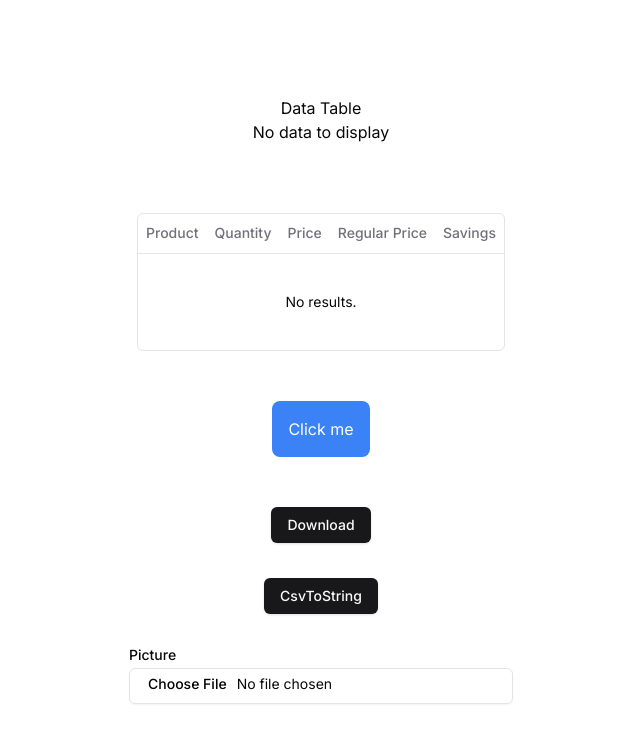
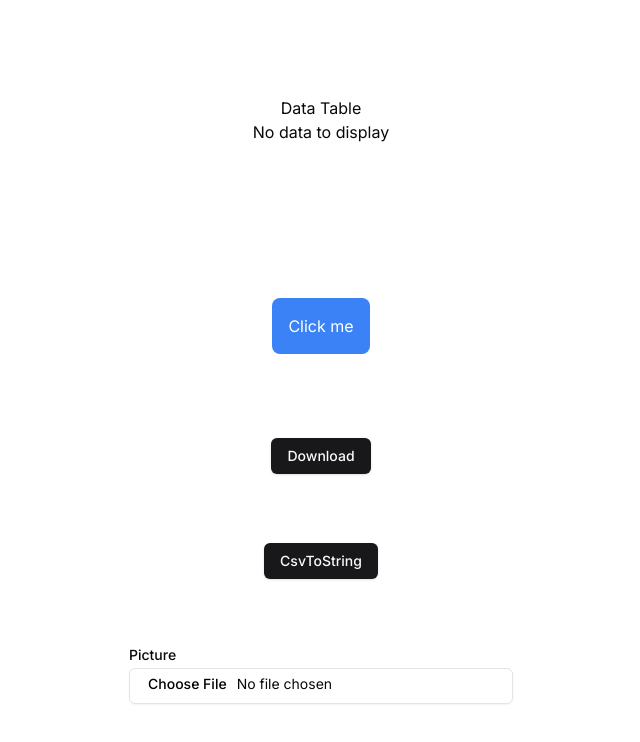
Before and after one commit to HoldUpFjord/receipt_reader, a Next.js app in the folder receipt_reader/: page / in a window 1280 px wide. Shown: the top 742 px of the page, without its empty margins (319-959 px from the left). Built offline with nearby package versions, Linux system fonts and the light colour scheme.

Commit message:
data-tablle works + install sharp for image processing

```diff
--- a/receipt_reader/package.json
+++ b/receipt_reader/package.json
@@ -20,6 +20,7 @@
     "papaparse": "^5.4.1",
     "react": "^18",
     "react-dom": "^18",
+    "sharp": "^0.33.4",
     "tailwind-merge": "^2.4.0",
     "tailwindcss-animate": "^1.0.7",
     "tesseract.js": "^5.1.0"
--- a/receipt_reader/src/app/page.tsx
+++ b/receipt_reader/src/app/page.tsx
@@ -144,7 +144,6 @@ export default function Home() {
         )}
         </section>
       <section/>
-       <DataTable columns={columns} data={data}/>
       <MyButtonComponent onClick={handleButtonClick} />
       <Button onClick={downloadFunction}>Download</Button>
       <Button onClick={handleParseCSV}>CsvToString</Button>
```
Also changed, not shown: 1 other file (tests, documents, lock files or other folders).
